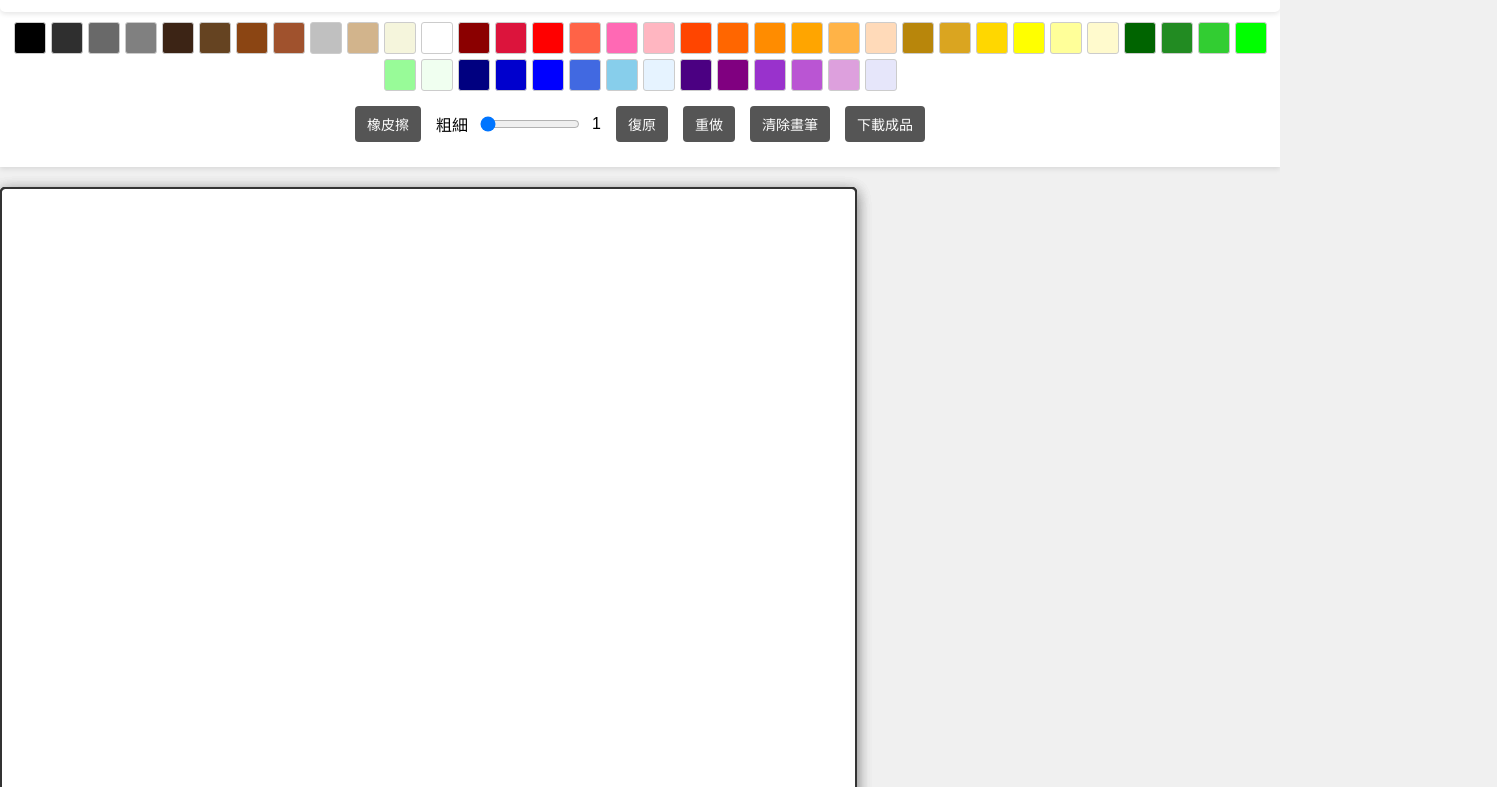
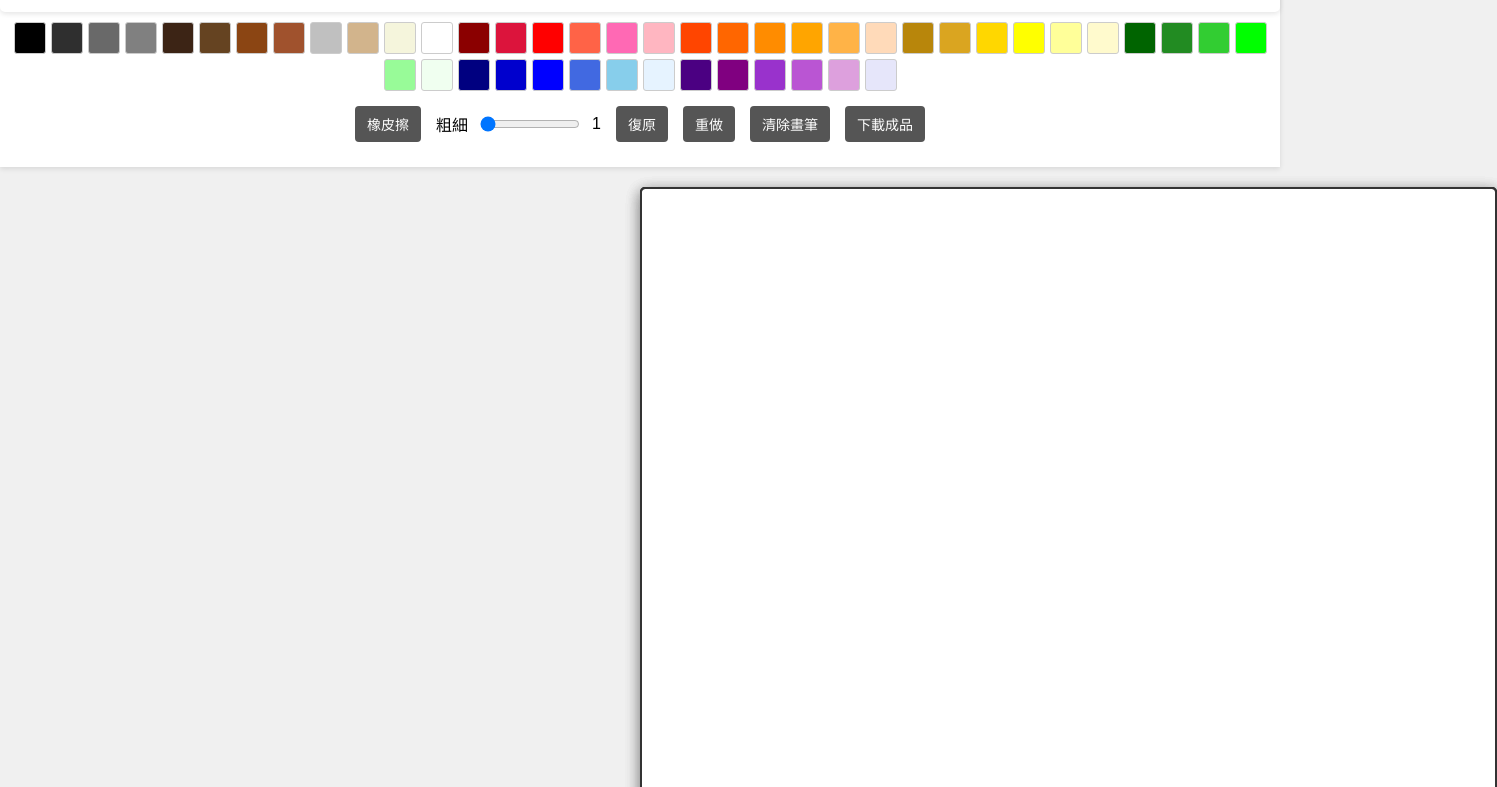
Before and after one commit to farmeryi/test, a plain HTML site: page index.html in a window 1280 px wide. Shown: the part 547-1334 px from the top of the page, 1497 px wide, since content can reach past the window. Drawn offline with Linux system fonts and the light colour scheme.

Commit message:
Update index.html_59~67調整(容器定位修復)

```diff
--- a/index.html
+++ b/index.html
@@ -58,14 +58,12 @@
 
  #canvasContainer {
   position: relative;
-    width: 100vw;
   display: flex;
   align-items: center;
   justify-content: center;
-    margin: 0;
-    touch-action: none;
-    overflow: visible;
-    min-height: 400px;
+  margin: 0 auto;           /* 居中對齊 */
+  width: fit-content;       /* 自適應寬度 */
+  max-width: 90vw;         /* 限制最大寬度 */
 }
 
   canvas {
```
Lines whose indentation alone changed are shown as unchanged.
